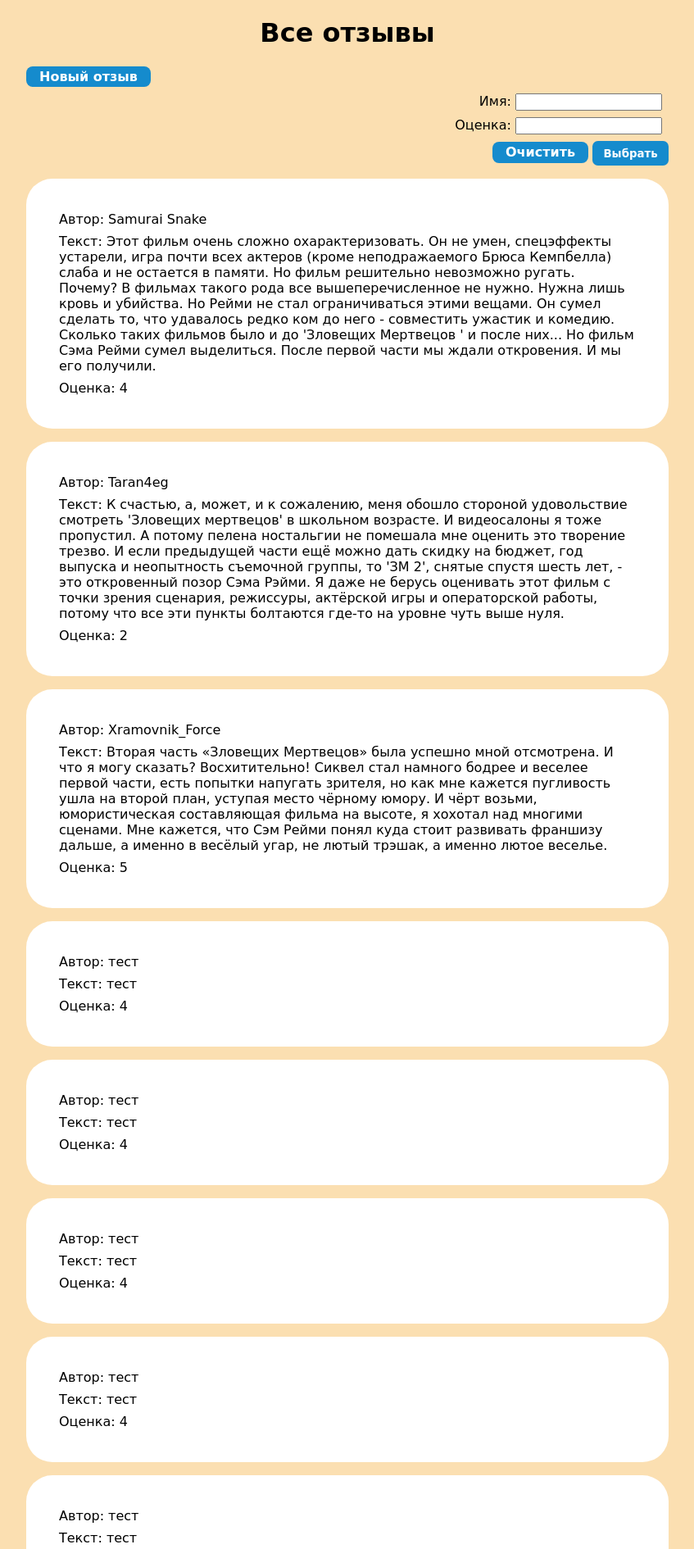
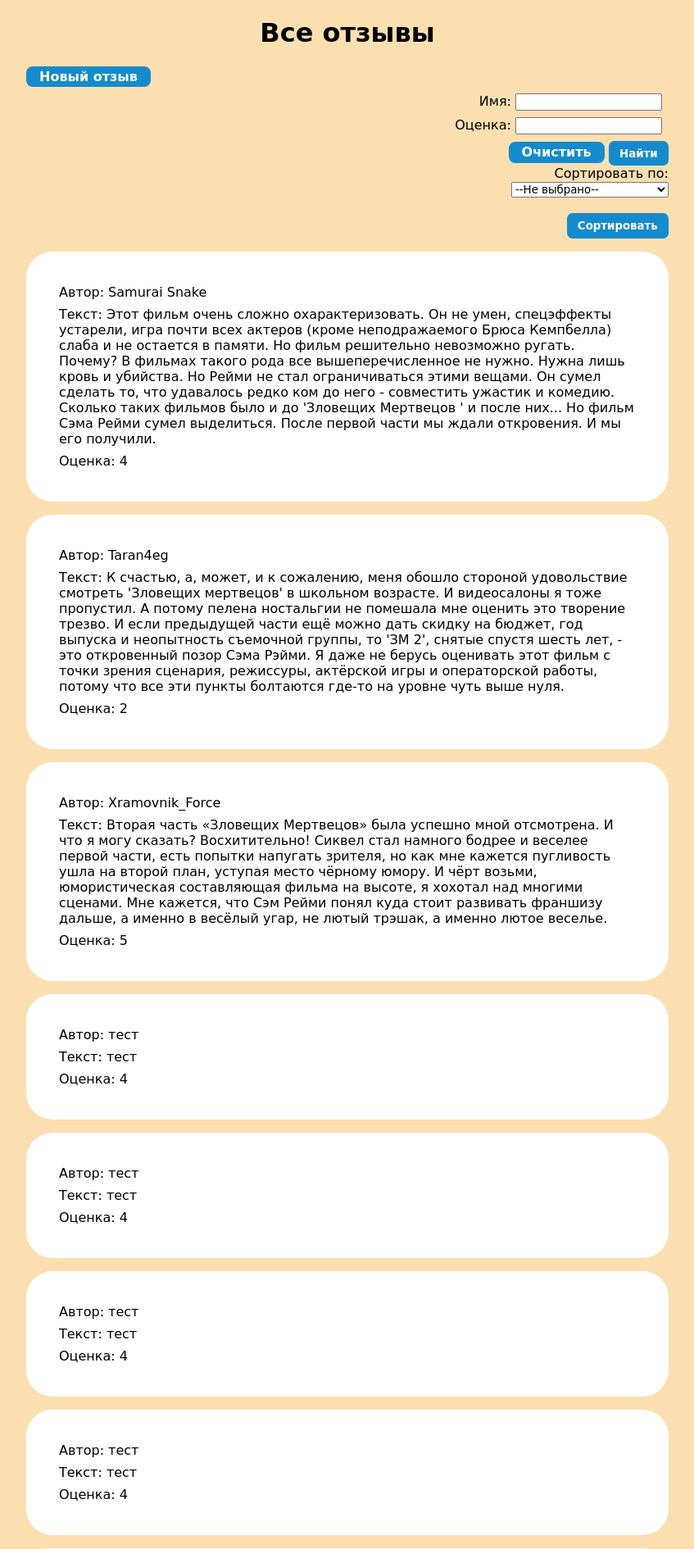
Before and after one commit to RinatNasyrov/ReviewsManager, a Django app: page / in a window 1280 px wide. Shown: the top 1890 px of the page at 82% size, without its empty margins (216-1063 px from the left). Run offline with Django 4.2, Linux system fonts and the light colour scheme; data comes from the database, SQL or seed files in the repository.

Commit message:
Added one fucked up selector on list-page

```diff
--- a/ReviewsManager/ReviewsApp/templates/ReviewsApp/review_list.html
+++ b/ReviewsManager/ReviewsApp/templates/ReviewsApp/review_list.html
@@ -3,11 +3,37 @@
 {% block header %}Все отзывы{% endblock header %}
 {% block content %}
     <a href="{% url 'review' %}">Новый отзыв</a>
-    <form align="right" method="GET" action="{% url 'list' %}">
-        {{ form.as_p }}
-        <a href="{% url 'list' %}">Очистить</a>
-        <input type="submit" value="Выбрать">
-    </form>
+    <span>
+        <form align="right" method="GET" action="{% url 'list' %}">
+            {{ form.as_p }}
+            <a href="{% url 'list' %}">Очистить</a>
+            <input type="submit" value="Найти">
+        </form>
+
+        <form align="right" method="GET" id="sort_form">
+            <div> <label for="order_select">Сортировать по:</label> </div>
+            <div>
+                <select name="order_by" id="order_select" onchange="updateAction(this)">
+                    <option value="">--Не выбрано--</option>
+                    <option value="name">Имя по возрастанию</option>
+                    <option value="-name">Имя по убыванию</option>
+                    <option value="rate">Оценка по возрастанию</option>
+                    <option value="-rate">Оценка по убыванию</option>
+                </select>
+            </div>
+            <br>
+            <input type="submit" value="Сортировать">
+        </form>
+    </span>
+
+    <script>
+        function updateAction(selectElement) {
+            var selectedOption = selectElement.options[selectElement.selectedIndex].value;
+            var formElement = document.getElementById("sort_form");
+            var url = "{% url 'list' %}" + "?selected=" + selectedOption;
+            formElement.setAttribute("action", url);
+        }
+    </script>
     <ul>
       {% for reviews in object_list %}
       <li>
--- a/ReviewsManager/ReviewsApp/views.py
+++ b/ReviewsManager/ReviewsApp/views.py
@@ -1,6 +1,7 @@
 from django.db.models import Q
 from django.shortcuts import render
 from django.views.generic import ListView, CreateView
+from django_filters import OrderingFilter
 from rest_framework.generics import ListAPIView
 from rest_framework.response import Response
 from rest_framework.views import APIView
@@ -11,11 +12,11 @@ from .forms import ReviewCreateForm
 from .filters import ReviewFilter
 from .serializers import ReviewSerializer
 
-
 class ReviewsList(ListView):
     model = Review
     queryset = Review.objects.all()
     template_name = 'ReviewsApp/review_list.html'
+
     def get_context_data(self, *, object_list=None, **kwargs):
         res = super().get_context_data(object_list=None, **kwargs)
         res['form']=self.filterset.form
@@ -32,6 +33,7 @@ class ReviewCreate(CreateView):
         form.instance.user_from = self.request.user
         return super().form_valid(form)
 
+#Дальше только APIViews
 class ReviewGetAPIView(APIView):
     def get(self, request):
         reviews = Review.objects.all()
```
